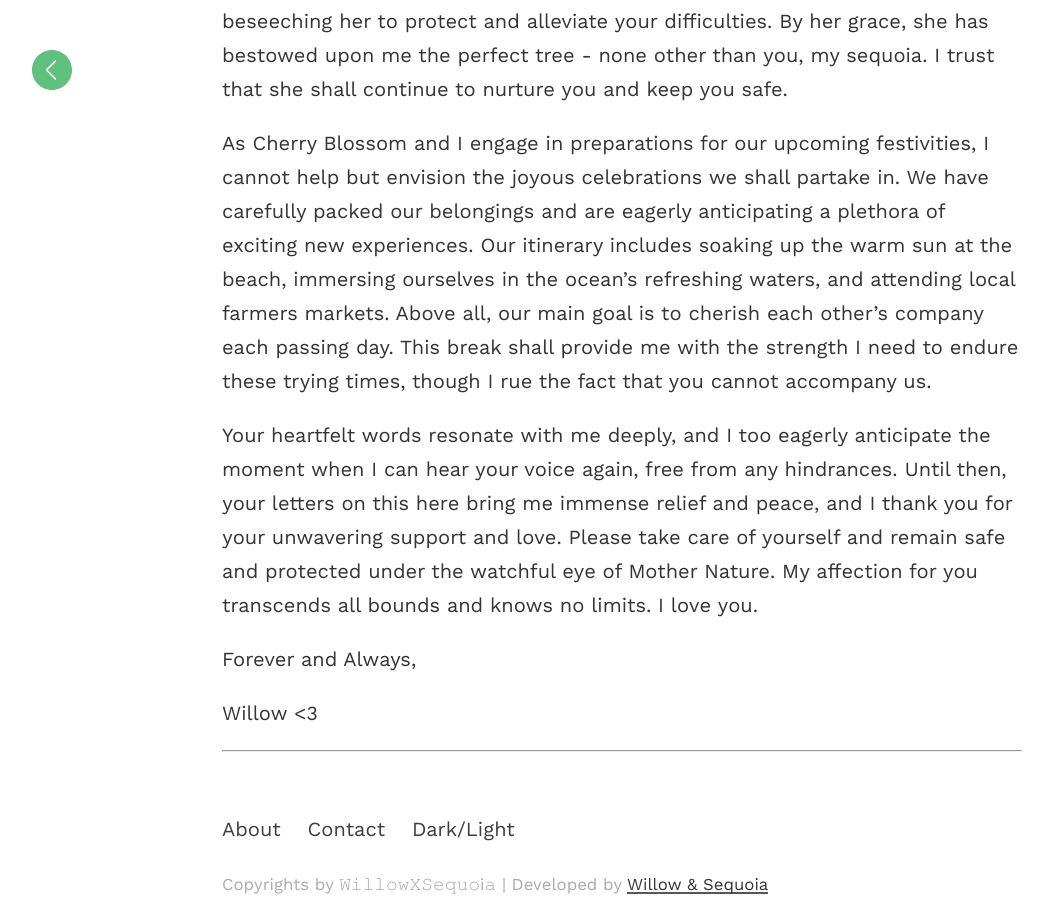
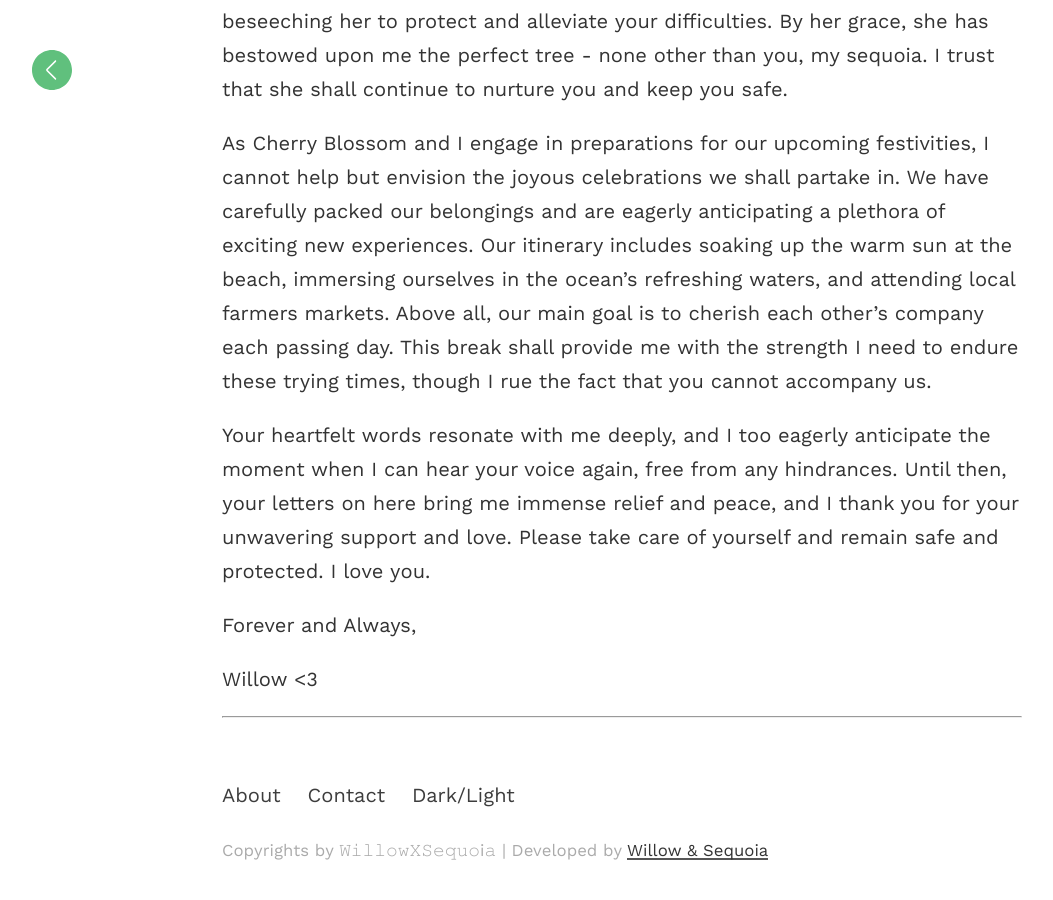
Before and after one commit to willowxsequoia/willowxsequoia.github.io, a Jekyll site: the page built from _posts/2023-03-29-willow-day-1.md, in a window 1280 px wide and 900 px high, scrolled down 1184 px. Shown: the whole window, without its empty margins (18-1071 px from the left). Built offline with Jekyll 4.4.1, drawn with Linux system fonts in a browser that asks for light colours; after the commit the page ends 2050 px from its top, so only the background shows below that.

Commit message:
Update 2023-03-29-willow-day-1.md

```diff
--- a/_posts/2023-03-29-willow-day-1.md
+++ b/_posts/2023-03-29-willow-day-1.md
@@ -14,7 +14,7 @@ In your absence, I have endeavored to cultivate my mind and spirit, seeking out
 
 As Cherry Blossom and I engage in preparations for our upcoming festivities, I cannot help but envision the joyous celebrations we shall partake in. We have carefully packed our belongings and are eagerly anticipating a plethora of exciting new experiences. Our itinerary includes soaking up the warm sun at the beach, immersing ourselves in the ocean's refreshing waters, and attending local farmers markets. Above all, our main goal is to cherish each other's company each passing day. This break shall provide me with the strength I need to endure these trying times, though I rue the fact that you cannot accompany us.
 
-Your heartfelt words resonate with me deeply, and I too eagerly anticipate the moment when I can hear your voice again, free from any hindrances. Until then, your letters on this here bring me immense relief and peace, and I thank you for your unwavering support and love. Please take care of yourself and remain safe and protected under the watchful eye of Mother Nature. My affection for you transcends all bounds and knows no limits. I love you.
+Your heartfelt words resonate with me deeply, and I too eagerly anticipate the moment when I can hear your voice again, free from any hindrances. Until then, your letters on here bring me immense relief and peace, and I thank you for your unwavering support and love. Please take care of yourself and remain safe and protected. I love you.
 
 Forever and Always,
 
```
